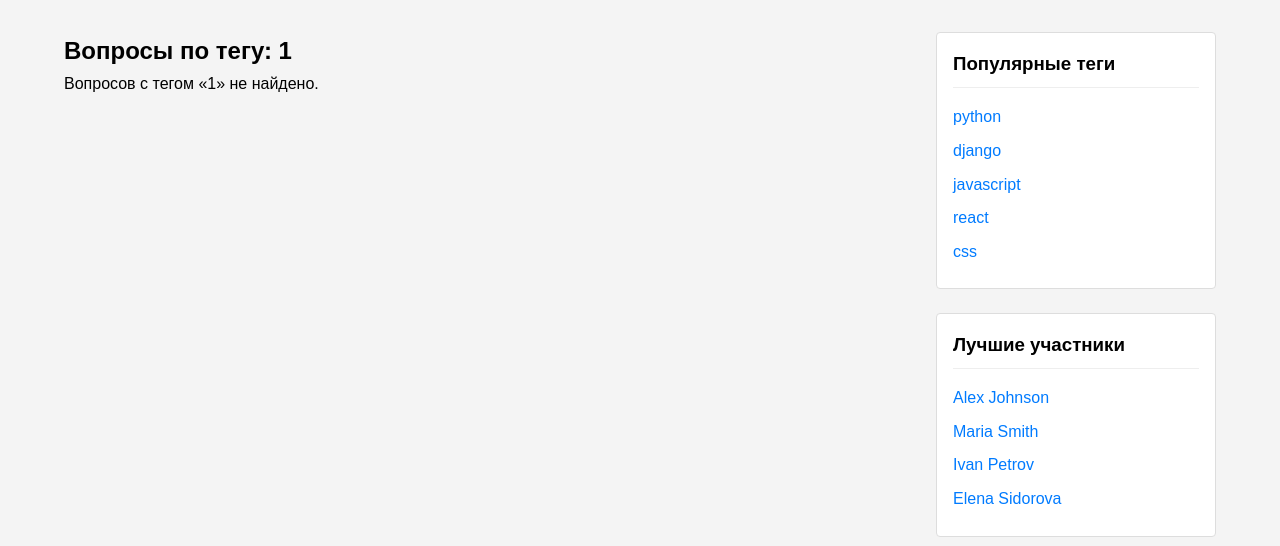
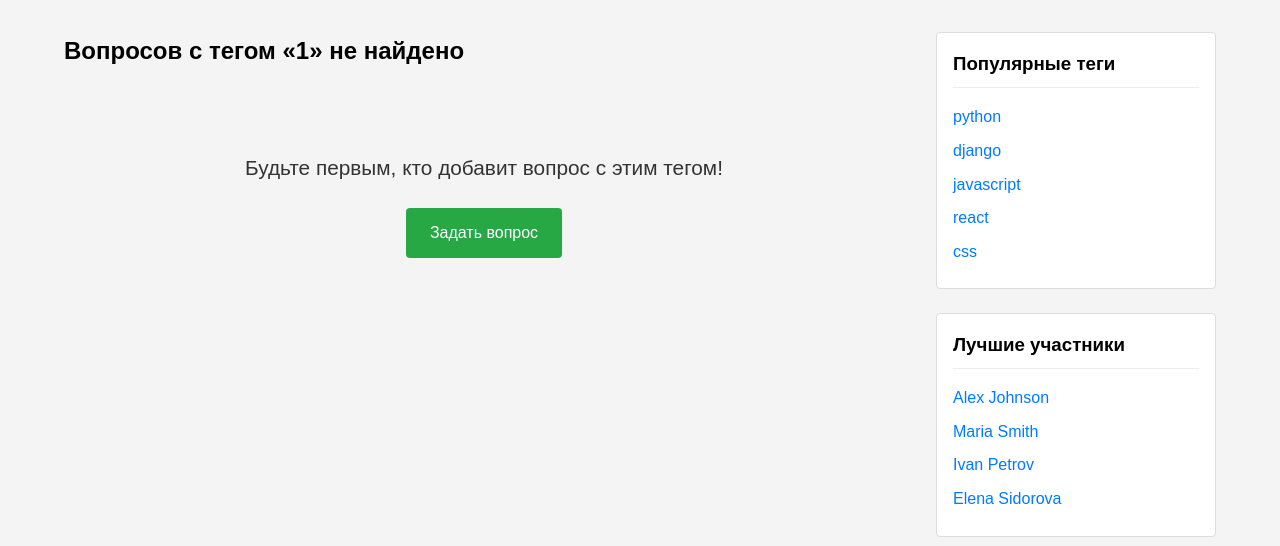
Before and after one commit to Alexrovr/2026-VK-EDU-Web-12-Voronkov-A, a Django app: page /tag/1/ in a window 1280 px wide. Shown: the part 71-617 px from the top of the page. Run offline with Django 5.2, Linux system fonts and the light colour scheme.

Commit message:
update tag.html

```diff
--- a/static/css/style.css
+++ b/static/css/style.css
@@ -584,6 +584,15 @@ textarea.form-control {
     color: #fff;
 }
 
+.button--emptytag {
+    background-color: #28a745;
+    color: #fff;
+}
+
+.button--emptytag:hover {
+    background-color: #218838;
+}
+
 .button--primary {
     background-color: #007bff;
     color: #fff;
@@ -704,3 +713,17 @@ textarea.form-control {
         padding: 3px 6px;
     }
 }
+
+.empty-state {
+    text-align: center;
+    padding: 3rem 2rem;
+    border-radius: 8px;
+    margin: 2rem 0;
+    color: green;
+}
+
+.empty-state p {
+    font-size: 1.3rem;
+    color: #333;
+    margin-bottom: 1.5rem;
+}
--- a/templates/tag.html
+++ b/templates/tag.html
@@ -3,6 +3,7 @@
 {% load pagination %}
 
 {% block content %}
+    {% if questions.object_list %}
         <h2 class="tag-page__header">Вопросы по тегу: {{ tag }}</h2>
         <div class="questions-list">
             {% for q in questions %}
@@ -33,11 +34,16 @@
                         </div>
                     </div>
                 </article>
-        {% empty %}
-            <p>Вопросов с тегом «{{ tag }}» не найдено.</p>
             {% endfor %}
         </div>
         {% if questions.paginator.num_pages > 1 %}
             {% include "pagination.html" with pages=questions|smart_pagination current_page=questions.number %}
         {% endif %}
+    {% else %}
+        <h2 class="tag-page__header">Вопросов с тегом «{{ tag }}» не найдено</h2>
+        <div class="empty-state">
+            <p>Будьте первым, кто добавит вопрос с этим тегом!</p>
+            <a href="{% url 'ask' %}" class="button button--emptytag">Задать вопрос</a>
+        </div>
+    {% endif %}
 {% endblock %}
```
Lines whose indentation alone changed are shown as unchanged.
